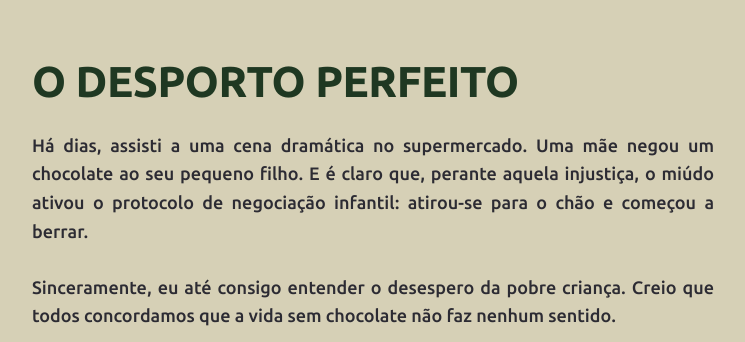
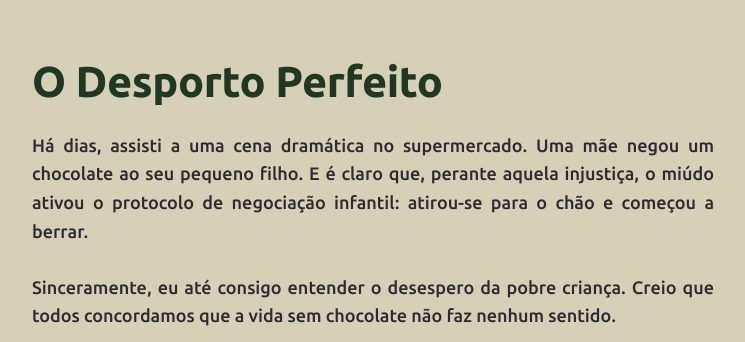
Before and after one commit to joaquimcapitao/queime-depois-de-ler, a Jekyll site: the page built from desportoperfeito.md, in a window 1280 px wide, cut to the strip 0-342 px from the top of the page. Shown: the whole strip, without its empty margins (267-1012 px from the left). Built offline with Jekyll 4.4.1, drawn with Linux system fonts in a browser that asks for light colours; our own code applies the rules of GitHub Pages for plain Markdown files.

```diff
--- a/desportoperfeito.md
+++ b/desportoperfeito.md
@@ -2,7 +2,7 @@
 layout: style-light
 ---
 
-# O DESPORTO PERFEITO
+# O Desporto Perfeito
 
 Há dias, assisti a uma cena dramática no supermercado. Uma mãe negou um chocolate ao seu pequeno filho. E é claro que, perante aquela injustiça, o miúdo ativou o protocolo de negociação infantil: atirou-se para o chão e começou a berrar.
 
```
